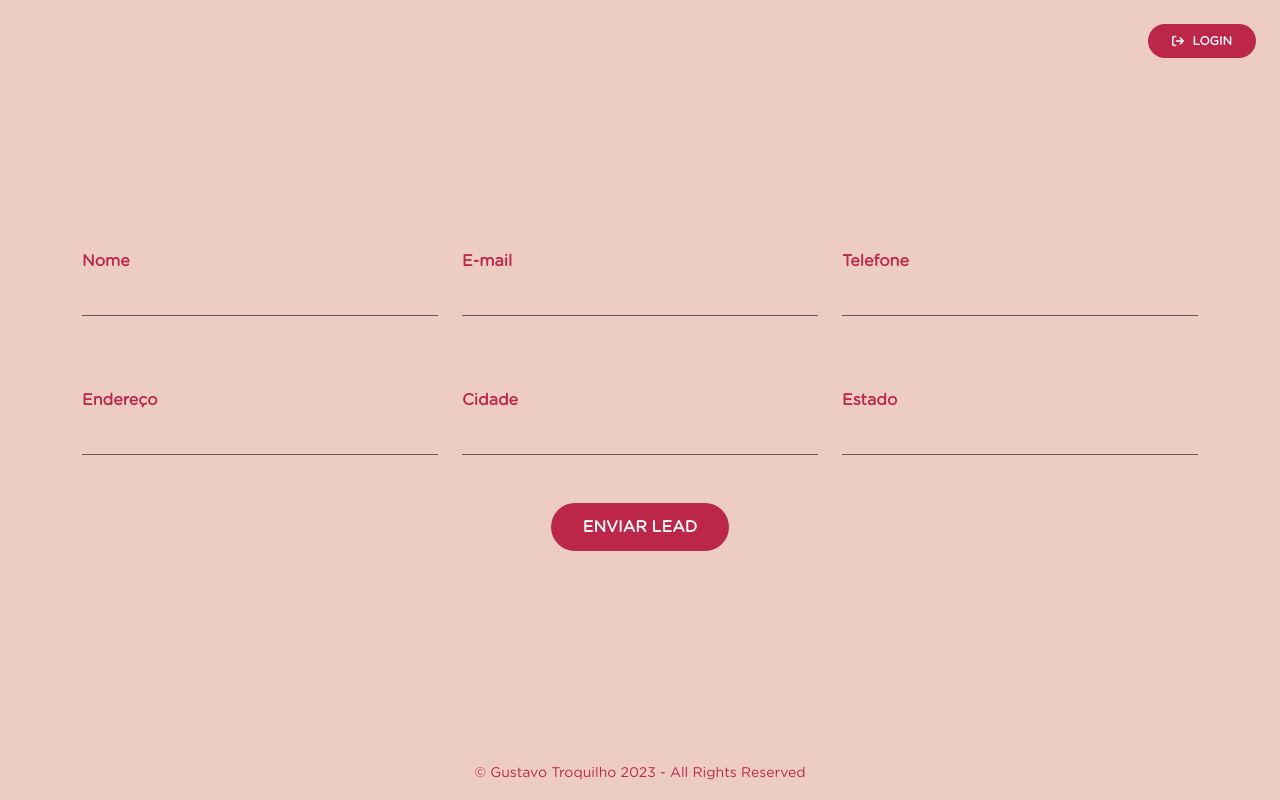
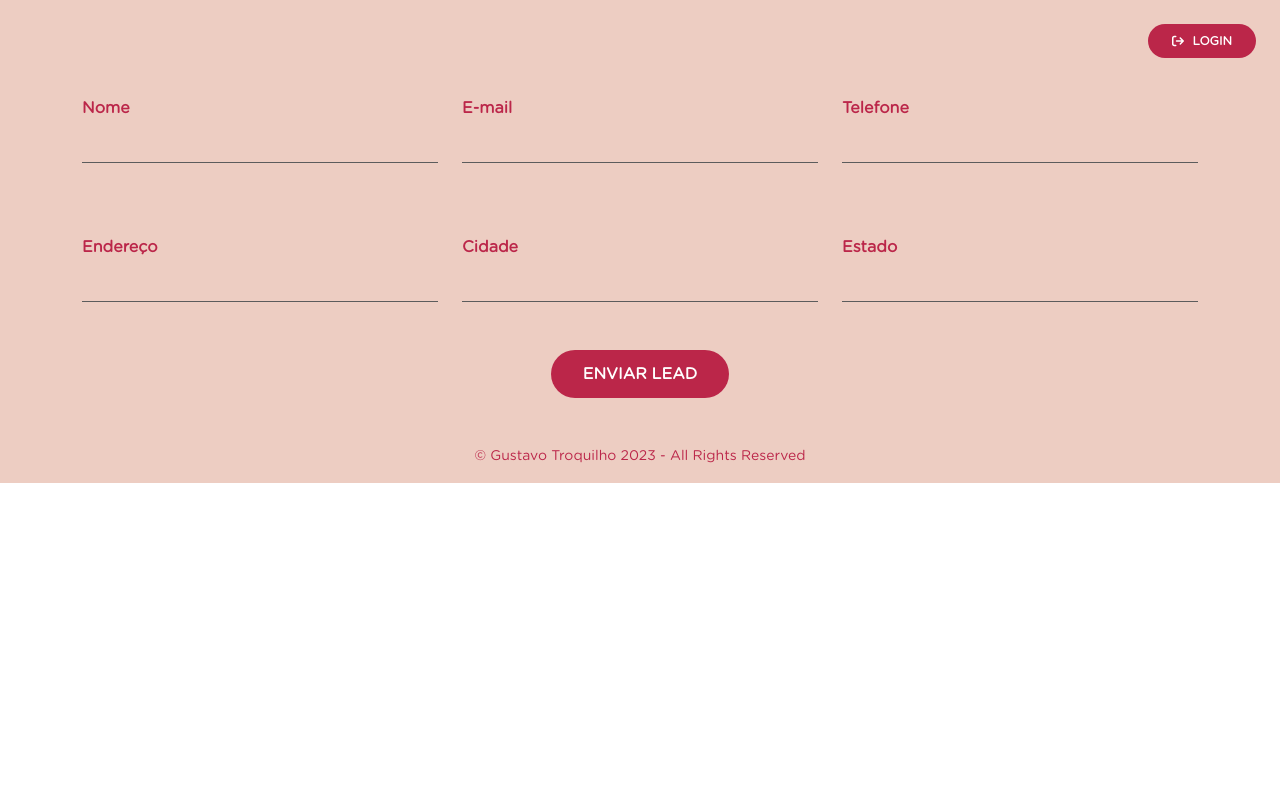
Before and after one commit to troquilho/test-dashboard-app, a React app: page / in a window 1280 px wide. Built offline with nearby package versions, Linux system fonts and the light colour scheme.

Commit message:
Correção styles.

```diff
--- a/src/assets/scss/styles.scss
+++ b/src/assets/scss/styles.scss
@@ -142,6 +142,16 @@ form {
   }
 }
 
+// Leads
+.margin-mobile {
+  margin-top: 6rem;
+  margin-bottom: 3rem;
+}
+
+.leads-h-100 {
+  height: auto !important;
+}
+
 // Login
 .card-login {
   background-color: transparent;
--- a/src/pages/Leads/index.js
+++ b/src/pages/Leads/index.js
@@ -58,7 +58,7 @@ export default class Leads extends Component {
         const { user, load, error, errorMessage } = this.state;
 
         return (
-        <div className="h-100 bg-color-app">
+        <div className="h-100 leads-h-100 bg-color-app">
             <Navbar className="justify-content-end bg-color-app" fixed="top">
                 <Nav.Item className="py-3 px-4">
                     <Nav.Item>
@@ -71,11 +71,11 @@ export default class Leads extends Component {
                     </Nav.Item>
                 </Nav.Item>
             </Navbar>
-            <Container className="h-100">
-                <Row className="h-100 align-items-center">
+            <Container className="h-100 leads-h-100">
+                <Row className="h-100 leads-h-100 align-items-center">
                     <Col xs={12} md={12}>
-                        <Form onSubmit={this.save}>
-                            <Row className="mb-5">
+                        <Form className="margin-mobile" onSubmit={this.save}>
+                            <Row className="mb-lg-5 mb-md-2">
                                 <Col xs={12} md={4}>
                                     <Form.Group className="mb-4">
                                         <Form.Label className="color-white fw-bold">Nome</Form.Label>
@@ -134,7 +134,7 @@ export default class Leads extends Component {
                             </Row>
                         </Form>
                     </Col>
-                    <Col className="fixed-bottom d-flex justify-content-center pb-3">
+                    <Col className="d-flex justify-content-center text-center pb-3">
                         <span className="small color-pantonef">&copy; Gustavo Troquilho {new Date().getFullYear()} - All Rights Reserved</span>
                     </Col>
                 </Row>
```
Also changed, not shown: .github/workflows/bohr.yml (deleted).
